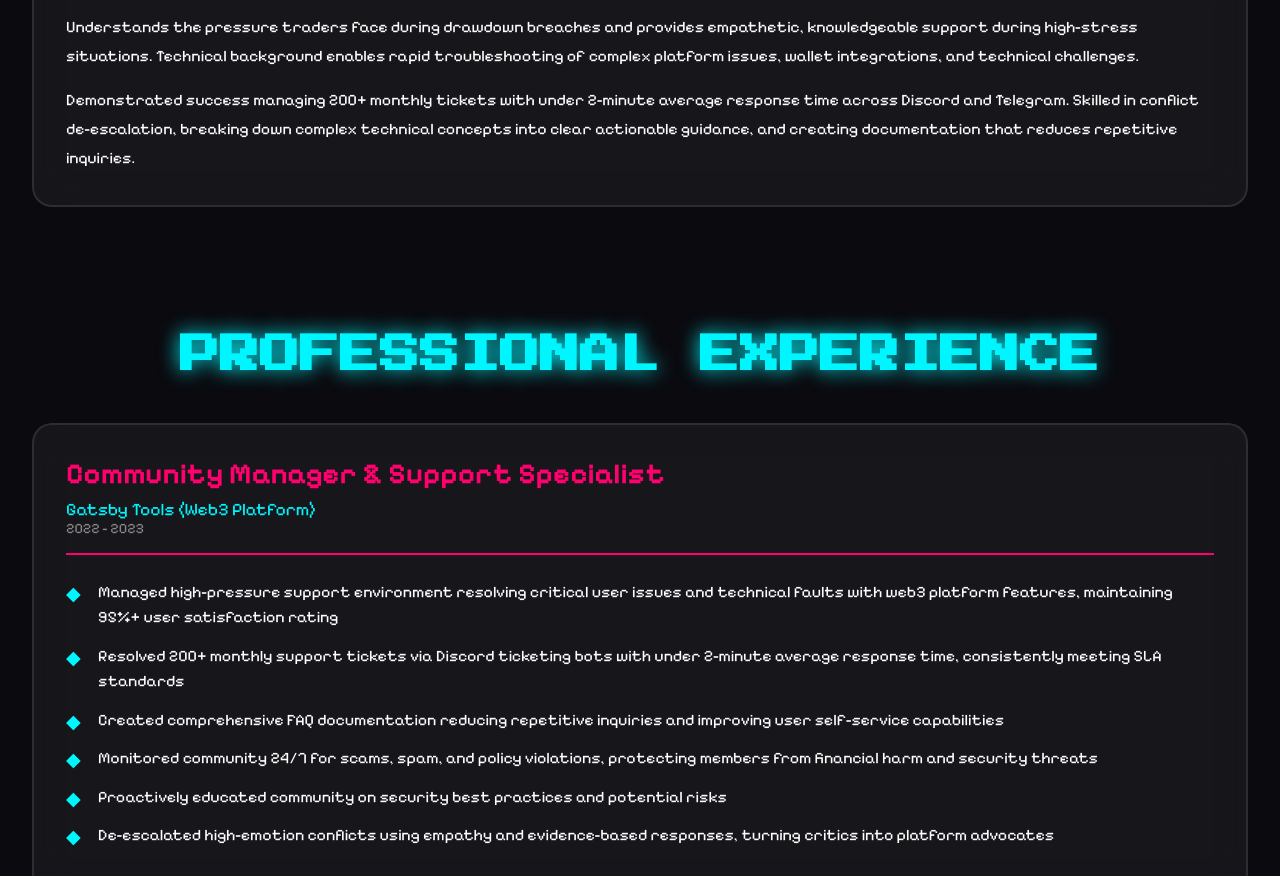
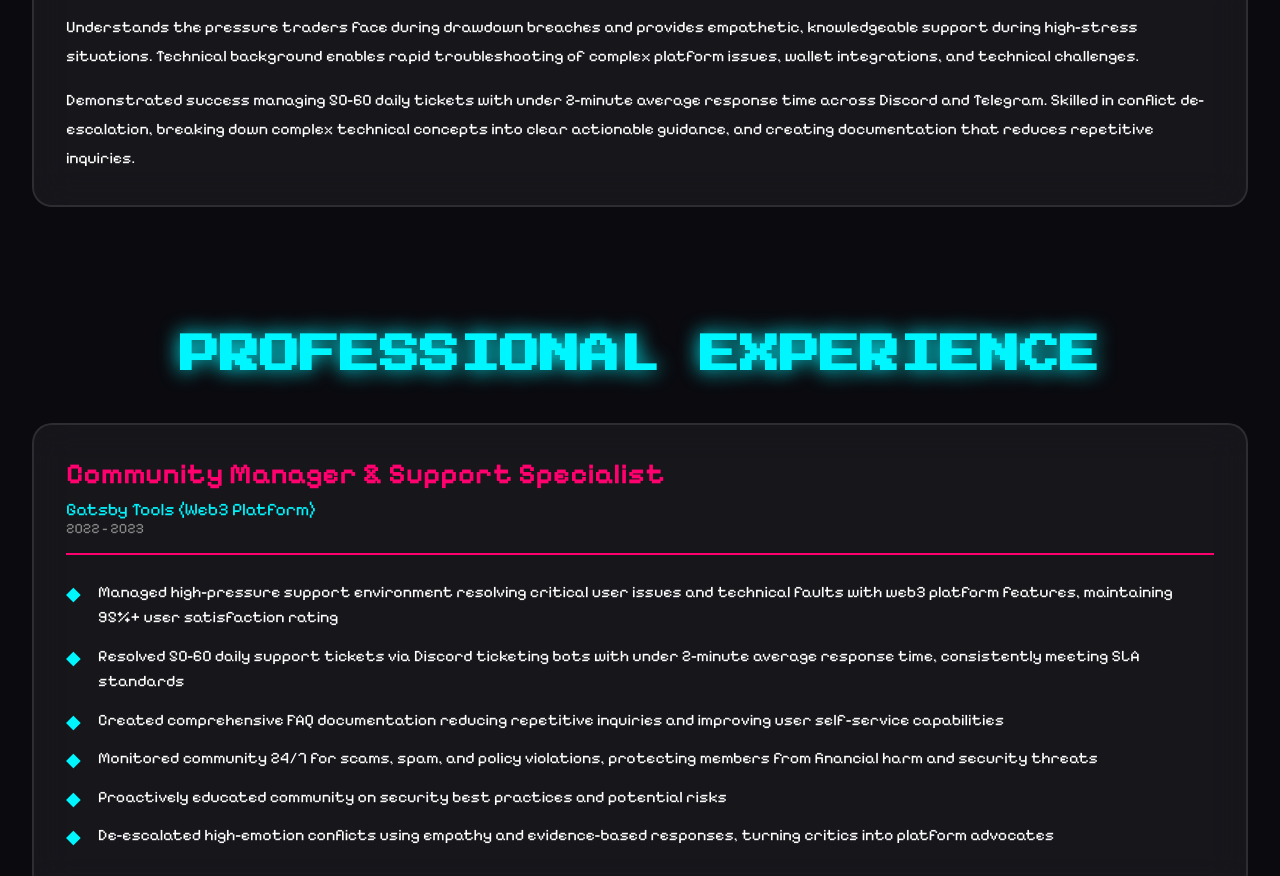
Before and after one commit to ismail-169/ismaildigitalhub, a website: page index.html in a window 1280 px wide. Shown: the part 922-1798 px from the top of the page. Drawn offline with Linux system fonts and the light colour scheme.

Commit message:
edit daily ticket count

```diff
--- a/index.html
+++ b/index.html
@@ -70,7 +70,7 @@
                     Understands the pressure traders face during drawdown breaches and provides empathetic, knowledgeable support during high-stress situations. Technical background enables rapid troubleshooting of complex platform issues, wallet integrations, and technical challenges.
                 </p>
                 <p style="line-height: 1.8;">
-                    Demonstrated success managing 200+ monthly tickets with under 2-minute average response time across Discord and Telegram. Skilled in conflict de-escalation, breaking down complex technical concepts into clear actionable guidance, and creating documentation that reduces repetitive inquiries.
+                    Demonstrated success managing 50-60 daily tickets with under 2-minute average response time across Discord and Telegram. Skilled in conflict de-escalation, breaking down complex technical concepts into clear actionable guidance, and creating documentation that reduces repetitive inquiries.
                 </p>
             </div>
         </div>
@@ -85,7 +85,7 @@
                 </div>
                 <ul class="bullet-list">
                     <li>Managed high-pressure support environment resolving critical user issues and technical faults with web3 platform features, maintaining 95%+ user satisfaction rating</li>
-                    <li>Resolved 200+ monthly support tickets via Discord ticketing bots with under 2-minute average response time, consistently meeting SLA standards</li>
+                    <li>Resolved 50-60 daily support tickets via Discord ticketing bots with under 2-minute average response time, consistently meeting SLA standards</li>
                     <li>Created comprehensive FAQ documentation reducing repetitive inquiries and improving user self-service capabilities</li>
                     <li>Monitored community 24/7 for scams, spam, and policy violations, protecting members from financial harm and security threats</li>
                     <li>Proactively educated community on security best practices and potential risks</li>
```
